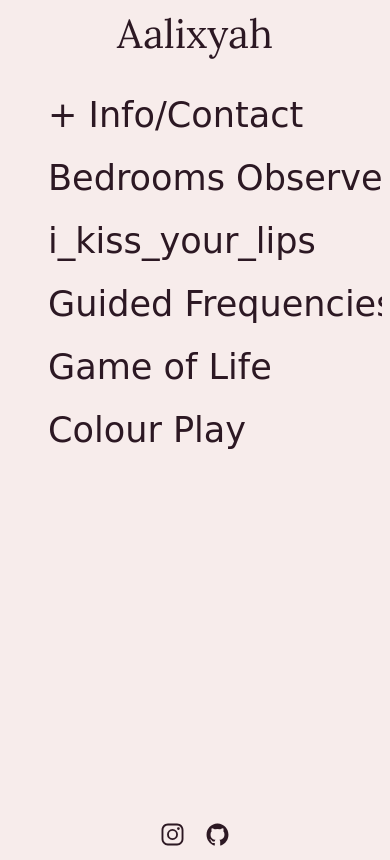
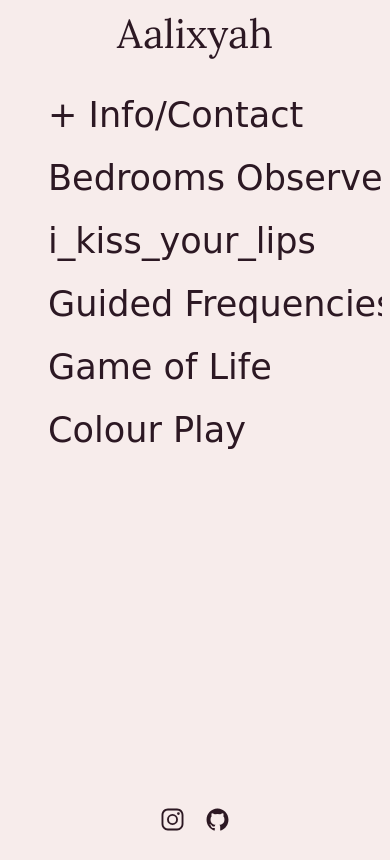
Before and after one commit to aalixyah/aalixyah.github.io, a plain HTML site: page index.html in a window 390 px wide. Drawn offline with nearby package versions, Linux system fonts and the light colour scheme; a web font is replaced by a local one.

Commit message:
Update style.css

```diff
--- a/style.css
+++ b/style.css
@@ -162,7 +162,7 @@ li{
 .footer-mobile{
     position: absolute;
     display: none;
-    bottom: 5;
+    bottom: 20;
     width: 100%;
     justify-content: center;
 }
```
